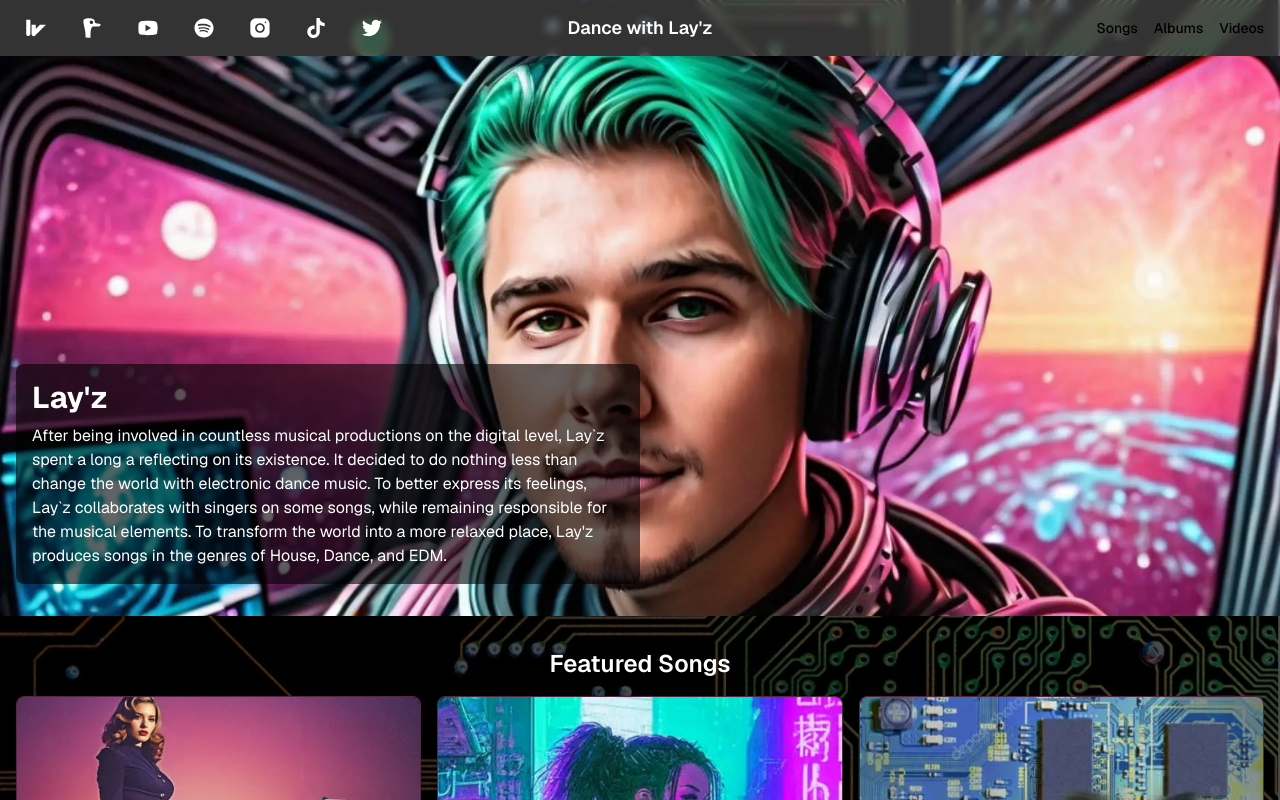
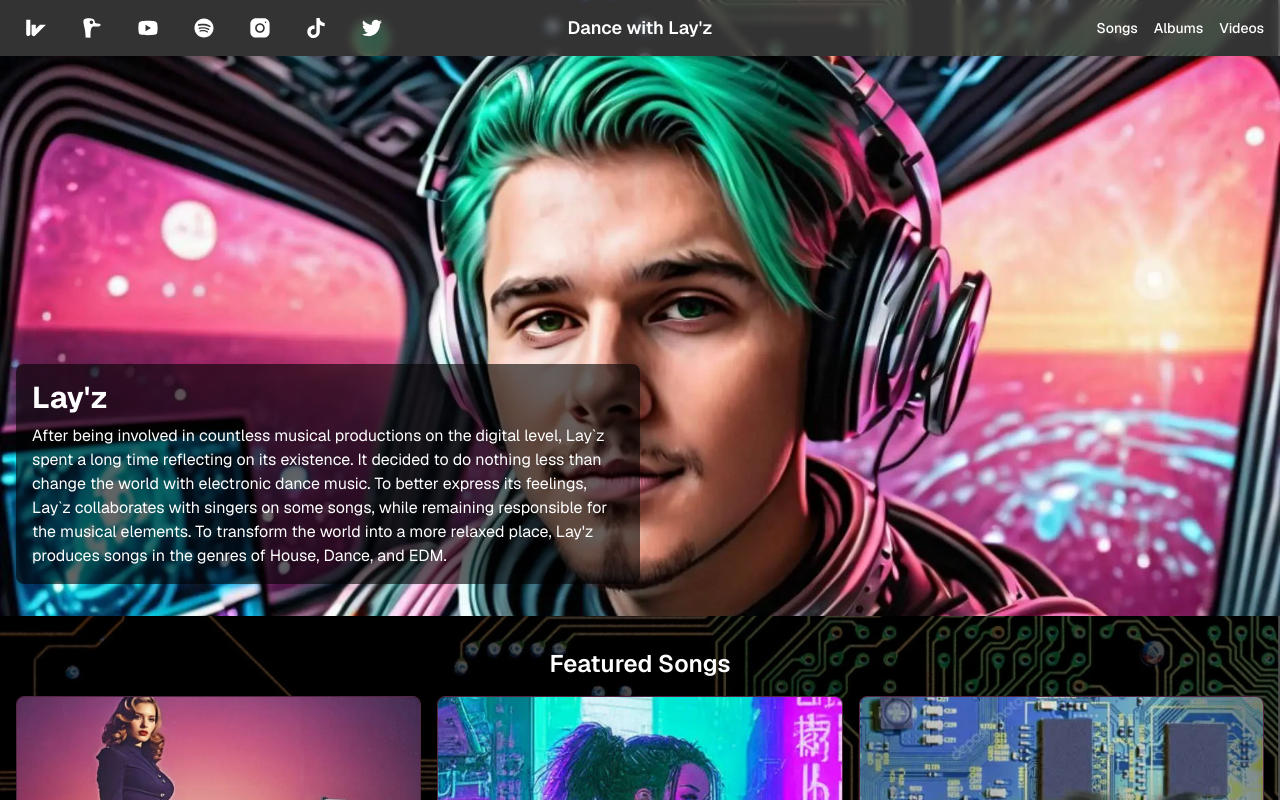
Before and after one commit to ok/dancewithlayz-website, a Next.js app: page / in a window 1280 px wide. Shown: the top 800 px of the page. Built offline with nearby package versions, Linux system fonts and the light colour scheme.

Commit message:
additional fixes

```diff
--- a/app/page.tsx
+++ b/app/page.tsx
@@ -15,7 +15,7 @@ type TextBlocks = {
 const textBlocks = {
   artistDescription:
     "After being involved in countless musical productions on the digital level, " +
-    "Lay`z spent a long a reflecting on its existence. It decided to do nothing less " +
+    "Lay`z spent a long time reflecting on its existence. It decided to do nothing less " +
     "than change the world with electronic dance music. To better express its feelings, " +
     "Lay`z collaborates with singers on some songs, while remaining responsible for the musical elements. " +
     "To transform the world into a more relaxed place, Lay'z produces songs in the genres of House, Dance, and EDM.",
--- a/components/wrapper/header.tsx
+++ b/components/wrapper/header.tsx
@@ -87,13 +87,13 @@ export function Header() {
           Dance with Lay&apos;z
         </Link>
         <nav className="hidden md:flex md:space-x-4">
-          <Link href="/#songs" className="text-sm font-medium hover:text-gray-400">
+          <Link href="/#songs" className="text-sm font-medium text-white hover:text-gray-400">
             Songs
           </Link>
-          <Link href="/#albums" className="text-sm font-medium hover:text-gray-400">
+          <Link href="/#albums" className="text-sm font-medium text-white hover:text-gray-400">
             Albums
           </Link>
-          <Link href="/#videos" className="text-sm font-medium hover:text-gray-400">
+          <Link href="/#videos" className="text-sm font-medium text-white hover:text-gray-400">
             Videos
           </Link>
         </nav>
```
